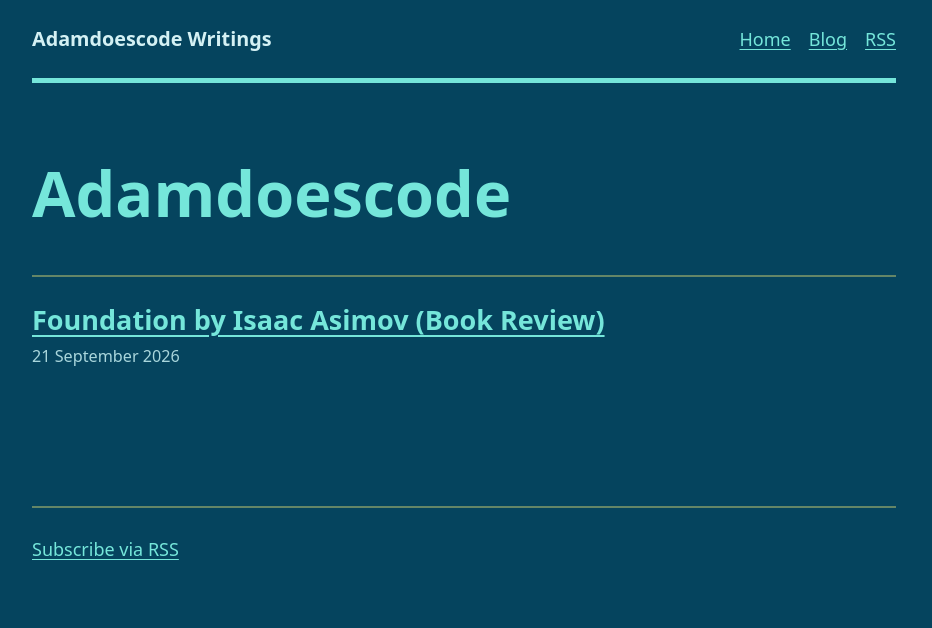
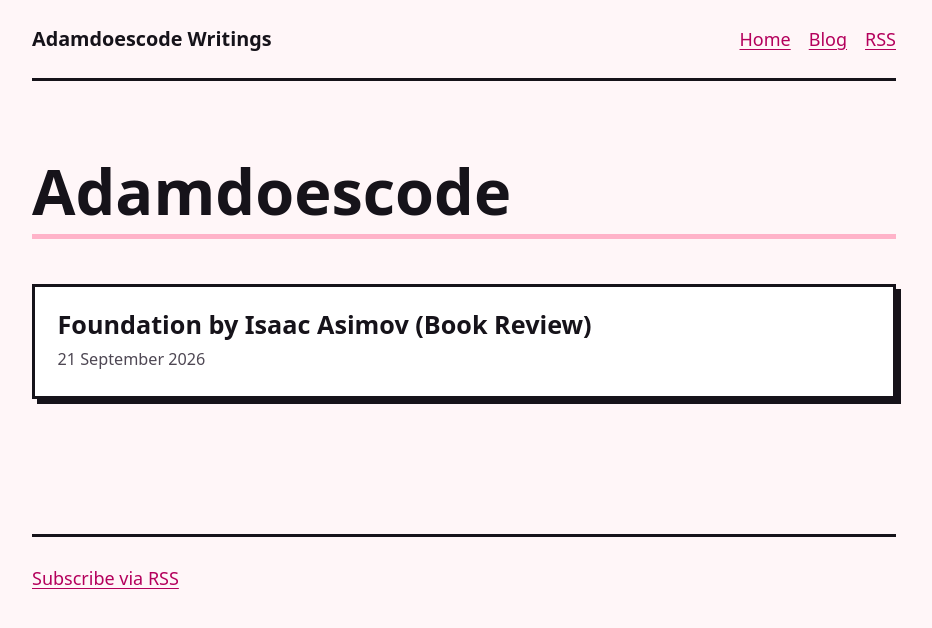
Before and after one commit to adamdoescode/adamdoescode.github.io, a Jekyll site: the page built from blog/index.html, in a window 1280 px wide. Shown: the top 628 px of the page, without its empty margins (176-1108 px from the left). Built offline with Jekyll 4.4.1, drawn with Linux system fonts in a browser that asks for light colours.

Commit message:
#16 Standardise colours: neobrutalist pastel pink/yellow theme with light+dark
Replace the hand-picked dark teal palette with a single tokenised colour
system in assets/theme.css, consumed by both indexStyles.css and
assets/blog.css. Light is the default, dark is applied automatically via
prefers-color-scheme; no toggle and no JavaScript.

Pink is the primary and yellow the secondary, with a neobrutalist fit:
flat fills, heavy ink borders and hard offset shadows on the project
tiles, post cards, images and code blocks. Layout, flex structure and
responsive breakpoints are unchanged.

All text/background pairs were checked against WCAG 2.1 AA; the worst
case is 6.0:1 (pink link text on the yellow surface).

```diff
--- a/_layouts/default.html
+++ b/_layouts/default.html
@@ -7,6 +7,7 @@
   <meta name="viewport" content="width=device-width, initial-scale=1">
   <meta name="description" content="{{ page.description | default: site.description | escape }}">
   <title>{% if page.title %}{{ page.title }} · {% endif %}{{ site.title }}</title>
+  <link rel="stylesheet" href="{{ '/assets/theme.css' | relative_url }}">
   <link rel="stylesheet" href="{{ '/assets/blog.css' | relative_url }}">
   {% feed_meta %}
 </head>
--- a/assets/blog.css
+++ b/assets/blog.css
@@ -1,20 +1,13 @@
-:root {
-  color-scheme: dark;
-  --background: #05445e;
-  --surface: #073b4c;
-  --text: #d4f1f4;
-  --accent: #75e6da;
-  --border: #648667;
-  --muted: #a9d6dc;
-}
+/* Blog styles.
+ * Colours come exclusively from assets/theme.css — do not hardcode hex here. */
 
 * {
   box-sizing: border-box;
 }
 
 html {
-  background: var(--background);
-  color: var(--text);
+  background: var(--colour-bg);
+  color: var(--colour-ink);
   font-family: system-ui, -apple-system, BlinkMacSystemFont, "Segoe UI", sans-serif;
   font-size: 18px;
   line-height: 1.65;
@@ -25,7 +18,7 @@ body {
 }
 
 a {
-  color: var(--accent);
+  color: var(--colour-primary-ink);
   text-decoration-thickness: 0.08em;
   text-underline-offset: 0.18em;
 }
@@ -43,7 +36,7 @@ main,
 }
 
 .site-header {
-  border-bottom: 5px solid var(--accent);
+  border-bottom: var(--border-width) solid var(--colour-border);
   padding-block: 1.25rem;
 }
 
@@ -55,7 +48,7 @@ main,
 }
 
 .site-title {
-  color: var(--text);
+  color: var(--colour-ink);
   font-size: 1.1rem;
   font-weight: 700;
   text-decoration: none;
@@ -73,7 +66,7 @@ main {
 h1,
 h2,
 h3 {
-  color: var(--accent);
+  color: var(--colour-ink);
   line-height: 1.2;
 }
 
@@ -82,12 +75,19 @@ h1 {
   margin-block: 0 1rem;
 }
 
+/* Pink underline instead of pink type: keeps headings at full contrast
+ * while still reading as the primary colour. */
+h1 {
+  border-bottom: var(--shadow-offset) solid var(--colour-primary);
+  padding-block-end: 0.3rem;
+}
+
 h2 {
   margin-block-start: 2.5rem;
 }
 
 time {
-  color: var(--muted);
+  color: var(--colour-muted);
   font-size: 0.9rem;
 }
 
@@ -98,12 +98,27 @@ time {
 }
 
 .post-list li {
-  border-top: 2px solid var(--border);
-  padding-block: 1.5rem;
+  border: var(--border-width) solid var(--colour-border);
+  box-shadow: var(--shadow-hard);
+  background: var(--colour-surface);
+  margin-block-end: 1.5rem;
+  padding: 1.25rem;
 }
 
 .post-list h2 {
   margin: 0 0 0.25rem;
+  font-size: 1.4rem;
+}
+
+.post-list h2 a {
+  color: var(--colour-ink);
+  text-decoration: none;
+}
+
+.post-list h2 a:hover,
+.post-list h2 a:focus-visible {
+  color: var(--colour-primary-ink);
+  text-decoration: underline;
 }
 
 .post-content {
@@ -114,27 +129,44 @@ time {
   display: block;
   height: auto;
   max-width: 100%;
+  border: var(--border-width) solid var(--colour-border);
+  box-shadow: var(--shadow-hard);
+}
+
+.post-content blockquote {
+  background: var(--colour-surface-alt);
+  color: var(--colour-ink);
+  border: var(--border-width) solid var(--colour-border);
+  box-shadow: var(--shadow-hard-small);
+  margin-inline: 0;
+  padding: 0.75rem 1rem;
 }
 
 .post-content pre {
-  background: var(--surface);
-  border-left: 5px solid var(--accent);
+  background: var(--colour-surface-alt);
+  color: var(--colour-ink);
+  border: var(--border-width) solid var(--colour-border);
+  box-shadow: var(--shadow-hard);
   overflow-x: auto;
   padding: 1rem;
 }
 
 .post-content code {
-  background: var(--surface);
+  background: var(--colour-surface-alt);
+  color: var(--colour-ink);
+  border: 1px solid var(--colour-border);
   padding: 0.1em 0.3em;
 }
 
 .post-content pre code {
   padding: 0;
+  border: 0;
+  box-shadow: none;
 }
 
 .post-navigation,
 .site-footer {
-  border-top: 2px solid var(--border);
+  border-top: var(--border-width) solid var(--colour-border);
   padding-block: 1.5rem;
 }
 
--- /dev/null
+++ b/assets/theme.css
@@ -0,0 +1,71 @@
+/*
+ * theme.css — single source of truth for colour on adamdoescode.github.io
+ *
+ * Palette: pastel pink primary + pastel yellow secondary, neobrutalist fit
+ * (flat fills, heavy ink borders, hard offset shadows, no gradients).
+ *
+ * Light is the default; dark is applied automatically via prefers-color-scheme.
+ * There is deliberately no toggle and no JavaScript.
+ *
+ * Naming is semantic, not literal: use --colour-primary-ink for pink TEXT and
+ * --colour-primary for pink FILLS. Every text/background pair defined here was
+ * checked against WCAG 2.1 AA (>= 4.5:1 body, >= 3:1 large text and UI edges).
+ */
+
+:root {
+  color-scheme: light dark;
+
+  /* --- surfaces --- */
+  --colour-bg: #fff6f8;          /* page background, faint pink wash */
+  --colour-surface: #ffffff;     /* cards, project tiles */
+  --colour-surface-alt: #fff2c2; /* code, callouts, pastel yellow */
+
+  /* --- text --- */
+  --colour-ink: #16131a;         /* body text, 17.3:1 on bg */
+  --colour-muted: #4e4753;       /* captions, dates, 8.4:1 on bg */
+
+  /* --- pink primary --- */
+  --colour-primary: #ffb3c9;     /* fills and decorative bars */
+  --colour-primary-ink: #b4005c;  /* pink text and links, 6.4:1 on bg */
+
+  /* --- yellow secondary --- */
+  --colour-secondary: #ffd75e;   /* fills, highlights, badges */
+  --colour-secondary-ink: #7a5400; /* yellow-family text, 6.4:1 on bg */
+
+  /* Text placed ON a pink or yellow fill. The fills stay pastel in both
+   * schemes, so this stays dark in both schemes too (9.6:1 worst case). */
+  --colour-on-primary: #16131a;
+  --colour-on-secondary: #16131a;
+
+  /* --- structure --- */
+  --colour-border: #16131a;      /* the neobrutalist outline */
+  --colour-shadow: #16131a;      /* hard offset shadow, no blur */
+
+  /* --- neobrutalist geometry (shared so both stylesheets stay in step) --- */
+  --border-width: 3px;
+  --shadow-offset: 5px;
+  --shadow-offset-small: 3px;
+  --shadow-hard: var(--shadow-offset) var(--shadow-offset) 0 var(--colour-shadow);
+  --shadow-hard-small: var(--shadow-offset-small) var(--shadow-offset-small) 0 var(--colour-shadow);
+}
+
+@media (prefers-color-scheme: dark) {
+  :root {
+    --colour-bg: #16131a;
+    --colour-surface: #231d29;
+    --colour-surface-alt: #2e2636;
+
+    --colour-ink: #f8f0f3;         /* 16.4:1 on bg */
+    --colour-muted: #c3b7c1;       /* 9.5:1 on bg */
+
+    --colour-primary: #ff9ec4;
+    --colour-primary-ink: #ffafce;  /* 10.8:1 on bg */
+
+    --colour-secondary: #ffd75e;
+    --colour-secondary-ink: #ffd75e; /* 13.3:1 on bg */
+
+    /* inverted outline: light ink on dark keeps the brutalist edge visible */
+    --colour-border: #f8f0f3;
+    --colour-shadow: #f8f0f3;
+  }
+}
--- a/index.html
+++ b/index.html
@@ -8,6 +8,7 @@
     <meta property="og:description" content="A small website for my various coding and internet projects">
     <meta name="viewport" content="width=device-width, initial-scale=0.6">
     <script src="https://kit.fontawesome.com/627d02299c.js" crossorigin="anonymous"></script>
+    <link rel="stylesheet" href="assets/theme.css">
     <link rel="stylesheet" href="indexStyles.css">
     <link type="application/atom+xml" rel="alternate" href="/feed.xml" title="Adamdoescode">
     <title>🛬 Adam's landing page</title>
```
Also changed, not shown: indexStyles.css (+66 -13 lines).
